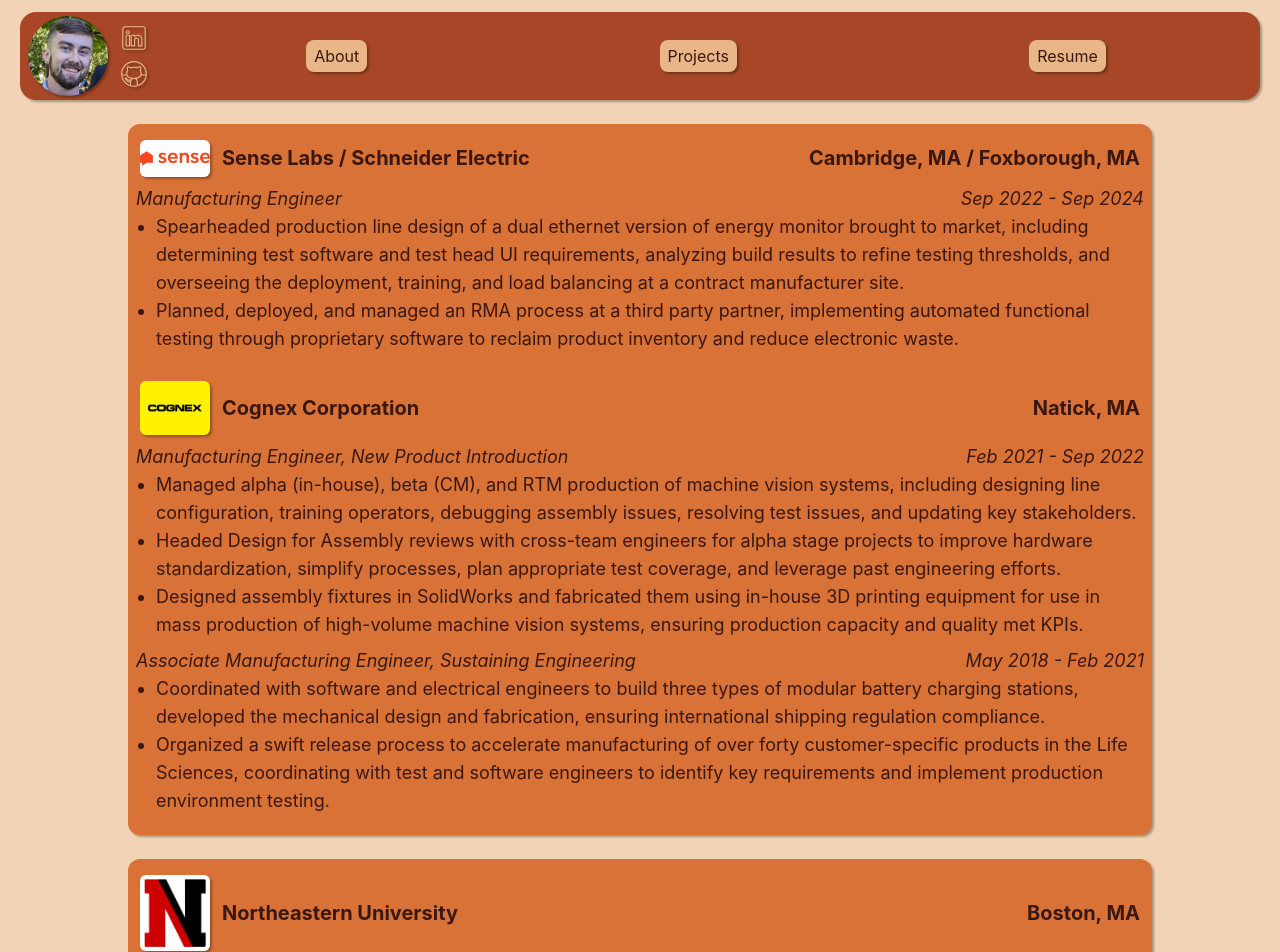
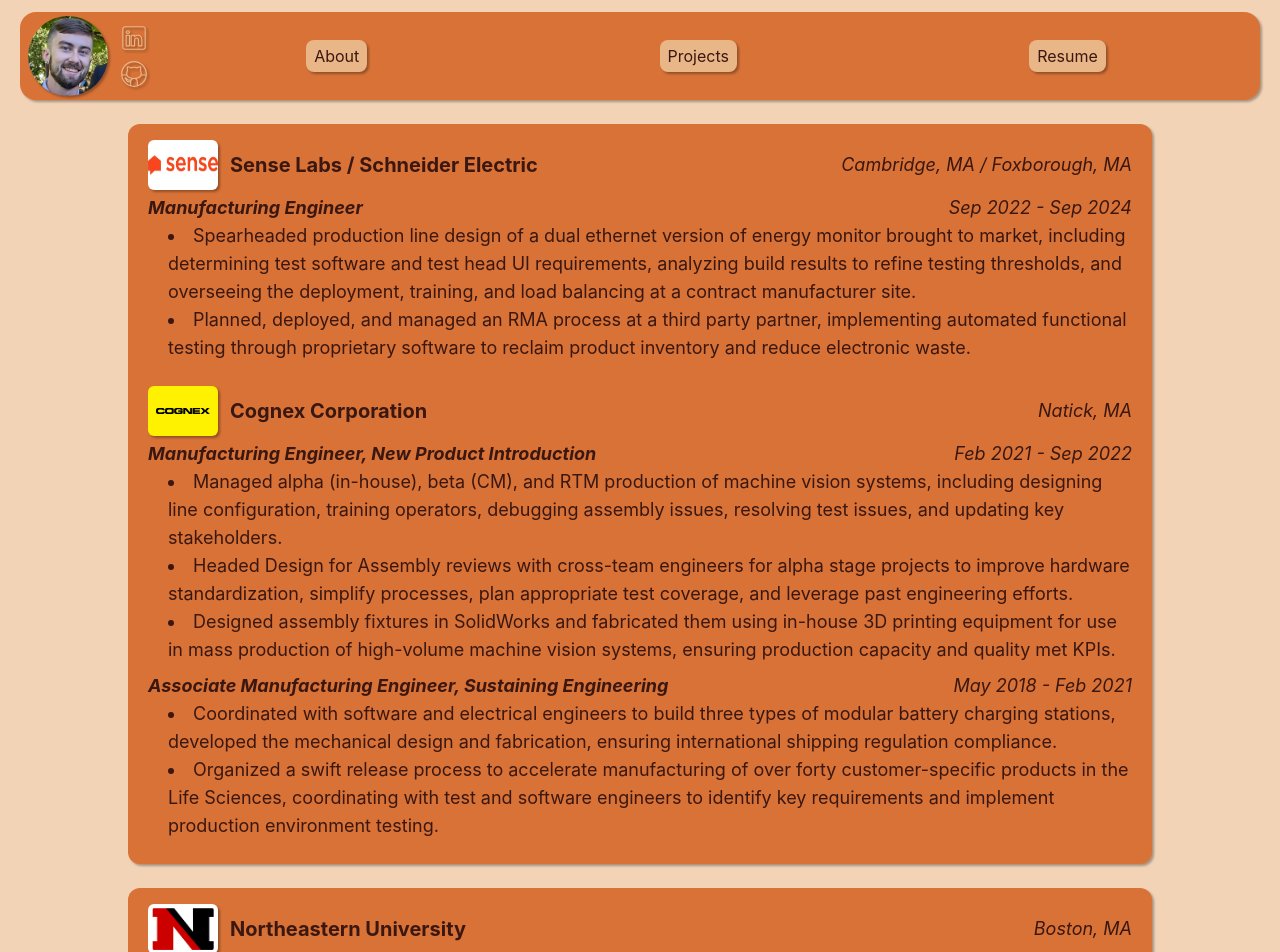
Before and after one commit to warren-cutler/warren-cutler-website, a React (Vite) app: page /resume in a window 1280 px wide. Shown: the top 952 px of the page. Built offline with nearby package versions, Linux system fonts and the light colour scheme.

Commit message:
styling: padding and sizing on ResumePage; change header/footer background color to match cards, reduce color complexity

```diff
--- a/src/components/RoleCard.tsx
+++ b/src/components/RoleCard.tsx
@@ -5,7 +5,7 @@
   return (
     <div className="flex flex-col py-1">
       <div className="flex flex-col justify-between text-sm italic sm:flex-row md:text-base xl:text-lg">
-        <p>{role.title}</p>
+        <p className="font-bold">{role.title}</p>
         <p className="">
           {role.dateStart.toLocaleDateString("en-US", {
             timeZone: "UTC",
@@ -22,7 +22,7 @@
       </div>
       <ul
         role="list"
-        className="ml-5 list-disc text-xs md:text-sm lg:text-base xl:text-lg"
+        className="ml-5 list-inside list-disc text-xs md:text-sm lg:text-base xl:text-lg"
       >
         {role.details.map((detail) => {
           return <li>{detail}</li>;
--- a/src/components/generics/NavBar.tsx
+++ b/src/components/generics/NavBar.tsx
@@ -16,7 +16,7 @@
     <div
       className={cx(
         className,
-        "bg-primary-700 drop-shadow-def flex min-w-xs items-center self-stretch rounded-2xl",
+        "bg-primary-500 drop-shadow-def flex min-w-xs items-center self-stretch rounded-2xl",
         outline ? "border-primary-950 outline" : "",
       )}
     >
--- a/src/pages/ResumePage.tsx
+++ b/src/pages/ResumePage.tsx
@@ -15,20 +15,24 @@
   return (
     // work experience card
     <div className="flex flex-col">
-      <Card className="mx-5 my-3 flex max-w-5xl min-w-xs flex-col px-2 py-1">
+      <Card className="mx-5 my-3 flex max-w-5xl min-w-xs flex-col px-5 py-2">
         {jobs.map((job) => {
           return (
             <div className="mt-2 mb-3 flex flex-col">
-              <div className="m-1 flex items-center gap-3 font-bold lg:text-lg xl:text-xl">
+              <div className="flex items-center gap-3">
                 <a className="shrink-0" href={job.url} target="_blank">
                   <img
-                    className="drop-shadow-def hover:outline-primary-950 w-[70px] rounded-md hover:outline-2"
+                    className="drop-shadow-def hover:outline-primary-950 h-[50px] w-[70px] rounded-md hover:outline-2"
                     src={job.logo}
                     alt="Click to visit the employer website"
                   />
                 </a>
-                <p className="grow">{job.company}</p>
-                <p className="text-end">{job.location}</p>
+                <p className="grow font-bold lg:text-lg xl:text-xl">
+                  {job.company}
+                </p>
+                <p className="text-end text-sm italic sm:flex-row md:text-base xl:text-lg">
+                  {job.location}
+                </p>
               </div>
               {job.roles.map((role, idx) => {
                 return <RoleCard key={"Role-" + idx} {...role}></RoleCard>;
@@ -38,24 +42,28 @@
         })}
       </Card>
       {/* education card */}
-      <Card className="mx-5 my-3 flex max-w-5xl min-w-xs flex-col px-2 py-1">
+      <Card className="mx-5 my-3 flex max-w-5xl min-w-xs flex-col px-5 py-2">
         {education.map((edu) => {
           return (
             <div className="mt-2 mb-3 flex flex-col">
-              <div className="m-1 flex items-center gap-3 font-bold lg:text-lg xl:text-xl">
+              <div className="flex items-center gap-3">
                 <a className="shrink-0" href={edu.url} target="_blank">
                   <img
-                    className="drop-shadow-def hover:outline-primary-950 w-[70px] rounded-md bg-white p-1 hover:outline-2"
+                    className="drop-shadow-def hover:outline-primary-950 h-[50px] w-[70px] rounded-md bg-white p-1 hover:outline-2"
                     src={edu.logo}
                     alt="Click to visit the school website"
                   />
                 </a>
-                <p className="grow">{edu.school}</p>
-                <p className="text-end">{edu.location}</p>
+                <p className="grow font-bold lg:text-lg xl:text-xl">
+                  {edu.school}
+                </p>
+                <p className="text-end text-sm italic sm:flex-row md:text-base xl:text-lg">
+                  {edu.location}
+                </p>
               </div>
               <div className="flex flex-col py-1">
                 <div className="flex flex-col justify-between text-sm italic sm:flex-row md:text-base xl:text-lg">
-                  <p>{edu.degree}</p>
+                  <p className="font-bold">{edu.degree}</p>
                   <p>
                     {edu.dateEnd.toLocaleDateString("en-US", {
                       timeZone: "UTC",
```
